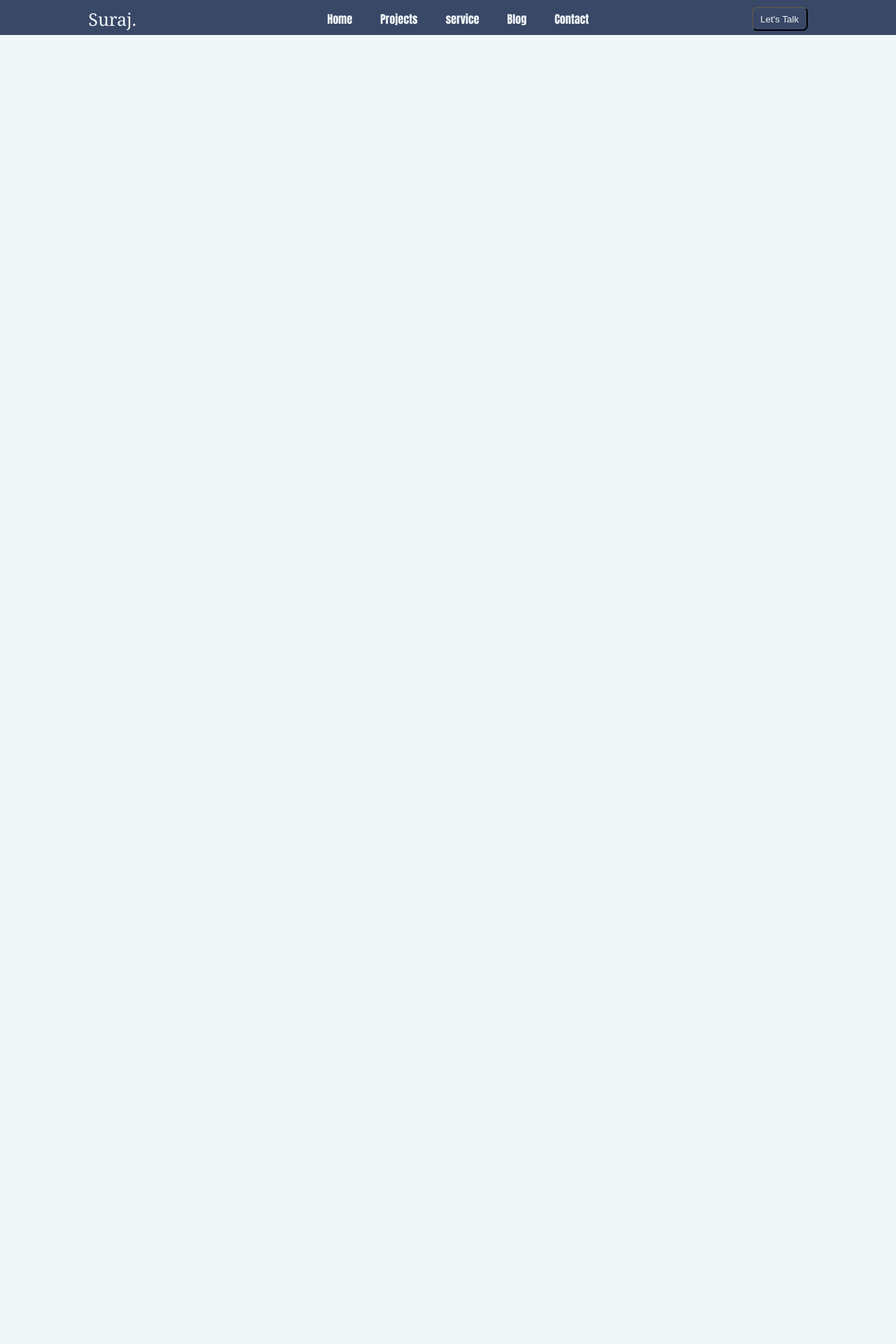
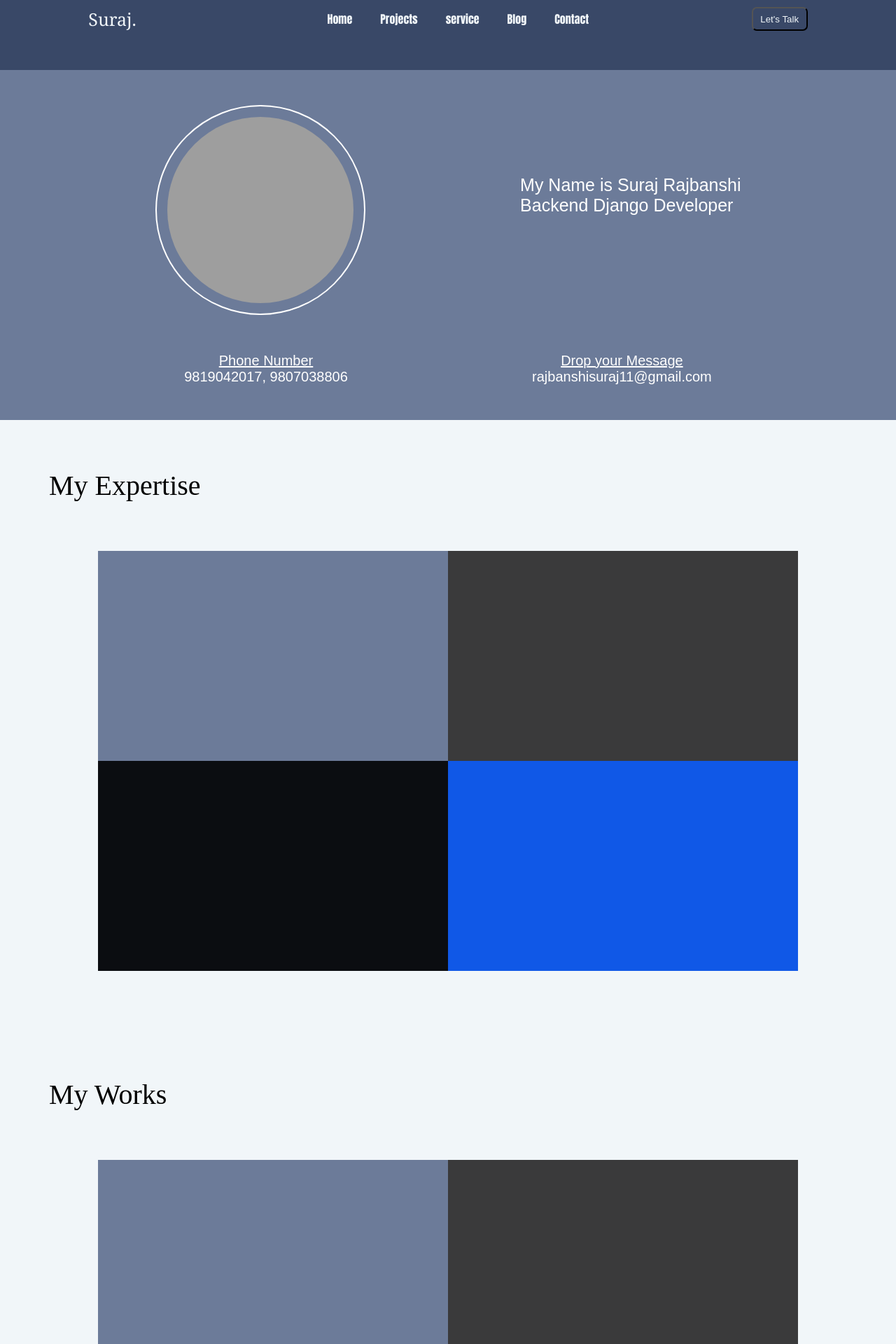
Before and after one commit to S00raj1/portfolio, a Django app: page / in a window 1280 px wide. Shown: the top 1920 px of the page at 70% size. Before the commit the page ends 50 px from the top, so only its background shows below. Run offline with Django 4.2, Linux system fonts and the light colour scheme; grey boxes are pictures that could not be loaded.

Commit message:
new changes

```diff
--- a/portfolio/static/css/base.css
+++ b/portfolio/static/css/base.css
@@ -9,7 +9,7 @@ body{
 header{
     background-color: #394867;
     width: 100%;
-    height: 50px;
+    height: 100px;
     padding: 10px;
 }
 header nav {
--- a/portfolio/static/css/home.css
+++ b/portfolio/static/css/home.css
@@ -0,0 +1,5 @@
+.container{
+    width: 100%;
+    height: 500px;
+
+}
--- a/portfolio/templates/base.html
+++ b/portfolio/templates/base.html
@@ -24,5 +24,13 @@
     </header>
     {% block content %}
     {% endblock %}
+    <div class="footer" style="width: 100vw; height: 400px; background-color: #394867; display: flex; justify-content: space-evenly;">
+        <div class="inner-footer" style="width: 30vw; background-color: aliceblue; margin: 50px;">
+
+        </div>
+        <div class="inner-footer" style="width: 30vw; background-color: bisque; margin: 50px;">
+
+        </div>
+    </div>
 </body>
 </html>
--- a/portfolio/templates/home.html
+++ b/portfolio/templates/home.html
@@ -5,7 +5,88 @@
 {% endblock %}
 
 {% block content %}
-    <div class="content">
+    <div class="container" style="  height: 500px;  background-color: #6c7b99;">
+        <div class="inner-container" style="display: flex; justify-content: space-evenly;">
+            <div class="inner-data" style="margin: 50px;">
+                <img src="/static/images/port.jpg" alt="fanasnf" style=" padding: 15px; width: 300px; height: 300px; border-radius: 50%; border: 2px solid white;">
+            </div>
+            <div class="inner-data" style=" color:white; font-size: 25px; margin-top: 150px; margin-right: 50px; font-family: sans-serif">
+                <p>My Name is Suraj Rajbanshi</p>
+                <p>Backend Django Developer</p>
+            </div>
+        </div>
+        <div class="datas" style="display: flex; justify-content: space-evenly; color: white; font-family: sans-serif; font-size: 20px;">
+            <div class="inner-datas" style="text-align: center;">
+                <p><u>Phone Number </u></p>
+                <p>9819042017, 9807038806</p>
+            </div>
+            <div class="inner-datas" style="text-align: center;">
+                <p><u>Drop your Message</u></p>
+                <p>rajbanshisuraj11@gmail.com</p>
+            </div>
 
+        </div>
+    </div>
+    <div class="expertise" style="height: 800px;">
+        <p style="font-size: 40px; margin: 70px;">My Expertise</p>
+        <div class="inner-expertise" style="margin: 50px;">
+            <div class="inside" style="display: flex; justify-content: center;">
+                <div class="in" style="background-color: #6c7b99; height: 300px; width: 500px;">
+
+                </div>
+
+                <div class="in" style="background-color: #3a3a3b; height: 300px; width: 500px;">
+
+                </div>
+            </div>
+            <div class="inside" style="display: flex; justify-content: center;">
+                <div class="in" style="background-color: #0b0d11; height: 300px; width: 500px;">
+
+                </div>
+
+                <div class="in" style="background-color: #1058e7; height: 300px; width: 500px;">
+
+                </div>
+            </div>
+        </div>
+    </div>
+    <div class="works" style="height: 800px;">
+        <p style="font-size: 40px; margin: 70px;">My Works</p>
+        <div class="inner-expertise" style="margin: 50px;">
+            <div class="inside" style="display: flex; justify-content: center;">
+                <div class="in" style="background-color: #6c7b99; height: 300px; width: 500px;">
+
+                </div>
+
+                <div class="in" style="background-color: #3a3a3b; height: 300px; width: 500px;">
+
+                </div>
+            </div>
+            <div class="inside" style="display: flex; justify-content: center;">
+                <div class="in" style="background-color: #0b0d11; height: 300px; width: 500px;">
+
+                </div>
+
+                <div class="in" style="background-color: #1058e7; height: 300px; width: 500px;">
+
+                </div>
+            </div>
+        </div>
+        <div class="button" style="display: flex; justify-content: center;">
+            <button style="border-radius: 50px; background-color: #394867;  width: 200px; height: 50px;"><a href="#" style="text-decoration: none; font-size: 20px; color: white;">More Work</a></button>
+        </div>
+    </div>
+    <div class="about" style="height: 800px; margin-top: 100px;">
+        <div class="faded-color" style="background-color: #e1e7f1; height: 700px; width: 70vw; border-top-right-radius: 100px; border-bottom-right-radius: 100px;">
+
+        </div>
+    </div>
+    <div class="client" style="height: 500px;">
+        <p style="font-size: 40px; margin: 70px; text-align: center;">Client Testimonials</p>
+        <div class="inside-client" style="display: flex; justify-content: center;">
+            <div class="inside-inclient" style="background-color: #e1e7f1; width: 60vw; height: 300px; border-radius: 20px;">
+
+            </div>
+        </div>
     </div>
 {% endblock %}
```
Also changed, not shown: 1 other file.
